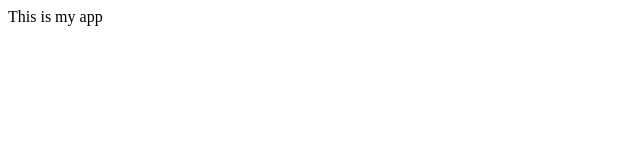
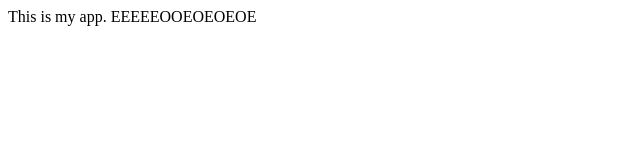
Before and after one commit to TryMan1/myAppSample, a plain HTML site: page index.html in a window 1280 px wide. Shown: the whole page, without its empty margins (0-640 px from the left). Drawn offline with Linux system fonts and the light colour scheme.

Commit message:
EEEEEEEEEEEEEEEEEEEEE

```diff
--- a/index.html
+++ b/index.html
@@ -4,6 +4,6 @@
 	</head>
 
 	<body>
-	This is my app
+	This is my app. EEEEEOOEOEOEOE
 	</body>
 </html>
```
